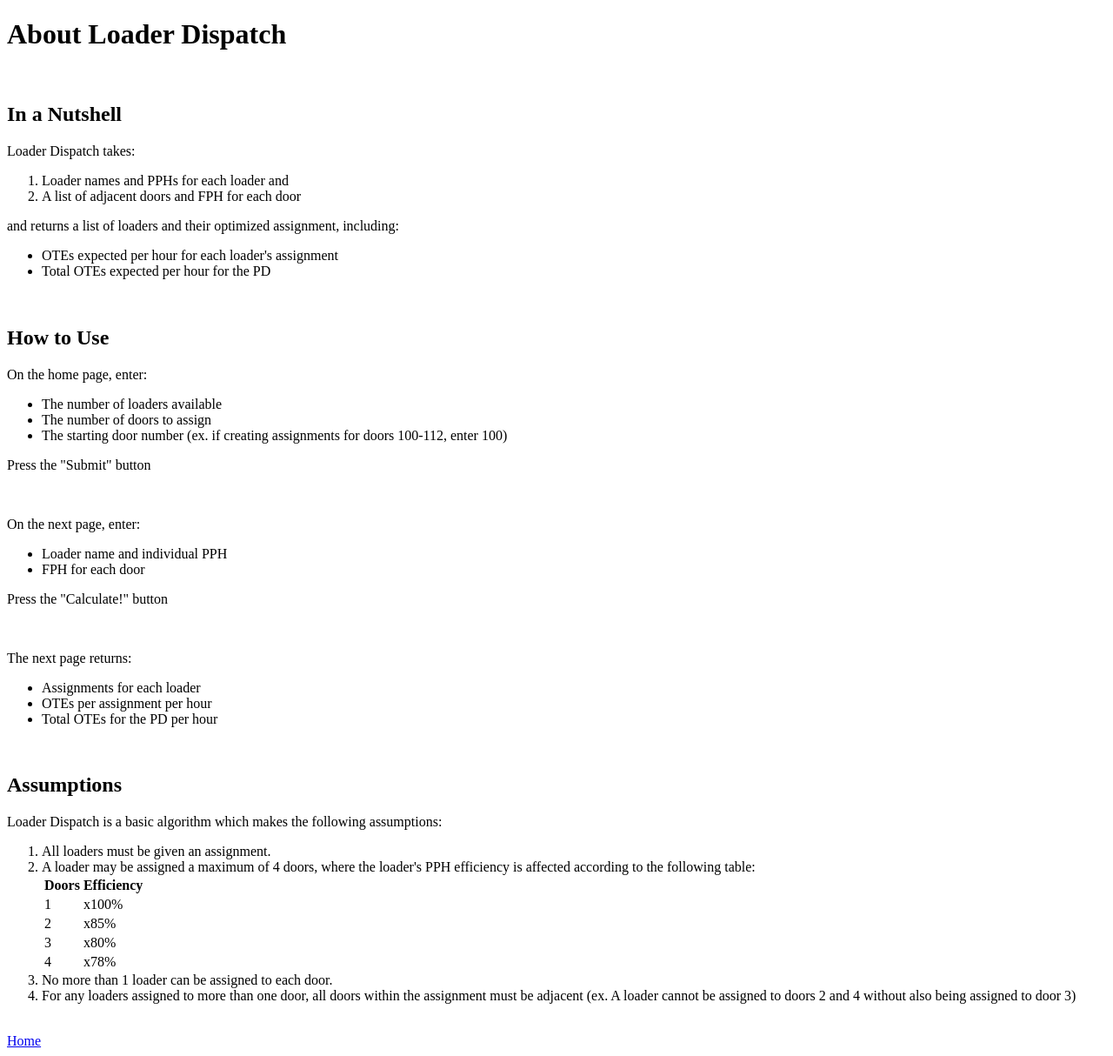
After one commit to zdravoj/loader-dispatch, a Flask app: page /about in a window 1280 px wide. The commit adds this page. Shown: the whole page at 87% size. Run offline with Flask 2, Linux system fonts and the light colour scheme.

Commit message:
minimum viable product, including about page

```diff
--- a/main.py
+++ b/main.py
@@ -1,57 +1,75 @@
-from flask import Flask, redirect, url_for, render_template, request
-import json
+from flask import Flask, redirect, url_for, render_template, request, session
+import ote_minimizer
 
 app = Flask(__name__)
+app.secret_key = "secret"
 
-@app.route("/", methods=["POST", "GET"])
+# displays start screen of loader dispatch
+# user enters # of loaders, # of doors, and starting door number
+@app.route("/")
 def home():
-    if request.method == "POST":
-        loaders_num = request.form["loaders_num"]
-        doors_num = request.form["doors_num"]
-        start_door_num = request.form["start_door_num"]
-        return redirect(url_for(
-            "flow",
-            loaders_num= loaders_num,
-            doors_num= doors_num,
-            start_door_num= start_door_num
+    return render_template("home.html")
+
+# displays information about the loader dispatch algorithm
+@app.route("/about")
+def about():
+    return render_template("about.html")
+
+# user enters loader name and pph for each loader, and door fph
+@app.route("/flow", methods=['POST'])
+def flow():
+    loaders_num = request.values['loaders_num']
+    doors_num = request.values['doors_num']
+    start_door_num = request.values['start_door_num']
+    # store start door number for use in /dispatch
+    session["start_door_num"] = int(start_door_num)
+
+    return render_template(
+        "flow.html",
+        loaders_num= int(loaders_num),
+        doors_num= int(doors_num),
+        start_door_num= int(start_door_num)
+    )
+
+# returns loader assignments, OTEs, and individual OTEs for each assignment
+@app.route("/dispatch", methods=['POST'])
+def dispatch():
+    # get loader name and pph for OTE minimizer
+    loader_dict = {
+        request.values[f"name{i}"] : int(request.values[f"pph{i}"])
+        for i in range(len(
+            [name for name in request.form.keys() if name.startswith('name')]
         ))
-    else:
-        return render_template("index.html")
+    }
 
-@app.route("/<loaders_num>/<doors_num>/<start_door_num>", methods=["POST", "GET"])
-def flow(loaders_num, doors_num, start_door_num):
-    if request.method == "POST":
-        loader_dict = {
-            request.form[f"name{i}"] : request.form[f"pph{i}"]
-            for i in range(int(loaders_num))
-        }
-        door_array = [
-            request.form[f"fph{i}"]
-            for i in range(int(doors_num))
-        ]
-        data = {
-            'loader_dict': loader_dict,
-            'door_array': door_array
-        }
-        data = json.dumps(data)
+    # get door fphs for OTE minimizer
+    door_array = [
+        int(request.values[f"fph{i}"])
+        for i in range(len(
+            [door for door in request.form.keys() if door.startswith('fph')]
+        ))
+    ]
 
-        return redirect(url_for(
-            "dispatch",
-            data= data
-        ))
-    else:
-        return render_template(
-            "flow.html",
-            loaders_num= int(loaders_num),
-            doors_num= int(doors_num),
-            start_door_num= int(start_door_num)
-        )
+    # run OTE minimizer
+    assignments, assignment_otes, total_otes = ote_minimizer.minimize_ote(
+        loader_dict, door_array
+    )
 
-@app.route("/dispatch/<data>")
-def dispatch(data):
-    loader_dict = data['loader_dict']
-    door_array = data['door_array']
-    return print(f"{loader_dict}\n{door_array}")
+    start_door_num = session["start_door_num"]
+    loader_names = [name for name in assignments.keys()]
+    # extract door assignments from lists as strings for HTML display
+    door_assignments = [
+        ', '.join([str(door + start_door_num) for door in doors])
+        for doors in assignments.values()
+    ]
+
+    return render_template(
+        'dispatch.html',
+        loader_names= loader_names,
+        door_assignments= door_assignments,
+        assignment_otes= assignment_otes,
+        total_otes= total_otes
+    )
 
 if __name__ == "__main__":
-    app.run(debug=True)
+    app.run()
--- /dev/null
+++ b/templates/about.html
@@ -0,0 +1,85 @@
+<!DOCTYPE html>
+<html>
+    <head>
+        <title>About Loader Dispatch</title>
+    </head>
+    <body>
+        <h1>About Loader Dispatch</h1>
+        <br>
+        <h2>In a Nutshell</h2>
+        <p>Loader Dispatch takes:</p>
+        <ol>
+            <li>Loader names and PPHs for each loader and</li>
+            <li>A list of adjacent doors and FPH for each door</li>
+        </ol>
+        <p>and returns a list of loaders and their optimized assignment, including:</p>
+        <ul>
+            <li>OTEs expected per hour for each loader's assignment</li>
+            <li>Total OTEs expected per hour for the PD</li>
+        </ul>
+        <br>
+        <h2>How to Use</h2>
+        <p>On the home page, enter:</p>
+        <ul>
+            <li>The number of loaders available</li>
+            <li>The number of doors to assign</li>
+            <li>The starting door number (ex. if creating assignments for doors 100-112, enter 100)</li>
+        </ul>
+        <p>Press the "Submit" button</p>
+        <br>
+        <p>On the next page, enter:</p>
+        <ul>
+            <li>Loader name and individual PPH</li>
+            <li>FPH for each door</li>
+        </ul>
+        <p>Press the "Calculate!" button</p>
+        <br>
+        <p>The next page returns:</p>
+        <ul>
+            <li>Assignments for each loader</li>
+            <li>OTEs per assignment per hour</li>
+            <li>Total OTEs for the PD per hour</li>
+        </ul>
+        <br>
+        <h2>Assumptions</h2>
+        <p>Loader Dispatch is a basic algorithm which makes the following assumptions:</p>
+        <ol>
+            <li>All loaders must be given an assignment.</li>
+            <li>A loader may be assigned a maximum of 4 doors, where the
+                loader's PPH efficiency is affected according to the following
+                table:
+            <br>
+            <table>
+                <tr>
+                <th>Doors</th>
+                <th>Efficiency</th>
+                </tr>
+                <tr>
+                <td>1</td>
+                <td>x100%</td>
+                </tr>
+                <tr>
+                <td>2</td>
+                <td>x85%</td>
+                </tr>
+                <tr>
+                <td>3</td>
+                <td>x80%</td>
+                </tr>
+                <tr>
+                <td>4</td>
+                <td>x78%</td>
+                </tr>
+            </table>
+            </li>
+            <li>No more than 1 loader can be assigned to each door.</li>
+            <li>For any loaders assigned to more than one door, all doors
+                within the assignment must be adjacent (ex. A loader cannot
+                be assigned to doors 2 and 4 without also being assigned
+                to door 3)
+            </li>
+        </ol>
+        <br>
+        <a href="{{ url_for('home') }}">Home</a>
+    </body>
+</html>
--- a/templates/flow.html
+++ b/templates/flow.html
@@ -1,4 +1,3 @@
-
 <!DOCTYPE html>
 
 <html>
@@ -6,7 +5,7 @@
         <title>PPH & FPH</title>
     </head>
     <body>
-        <form action="#" method="post">
+        <form action="/dispatch" method="post">
             <h1>Loaders</h1>
             <table>
                 <tr>
--- a/templates/index.html
+++ b/templates/home.html
@@ -6,7 +6,7 @@
     </head>
     <body>
         <h1>Loader Dispatch</h1>
-        <form action="#" method="post">
+        <form action="/flow" method="post">
             <p>Number of Loaders to Assign:
                 <input type="number" name="loaders_num"/>
             </p>
@@ -18,5 +18,7 @@
             </p>
             <p><input type="submit" value="submit"/></p>
         </form>
+        <br>
+        <a href="{{ url_for('about') }}">About</a>
     </body>
 </html>
```
Also changed, not shown: ote_minimizer.py (added, +95 -0 lines), templates/dispatch.html (added, +25 -0 lines), templates/base.html (deleted), 1 other file.
